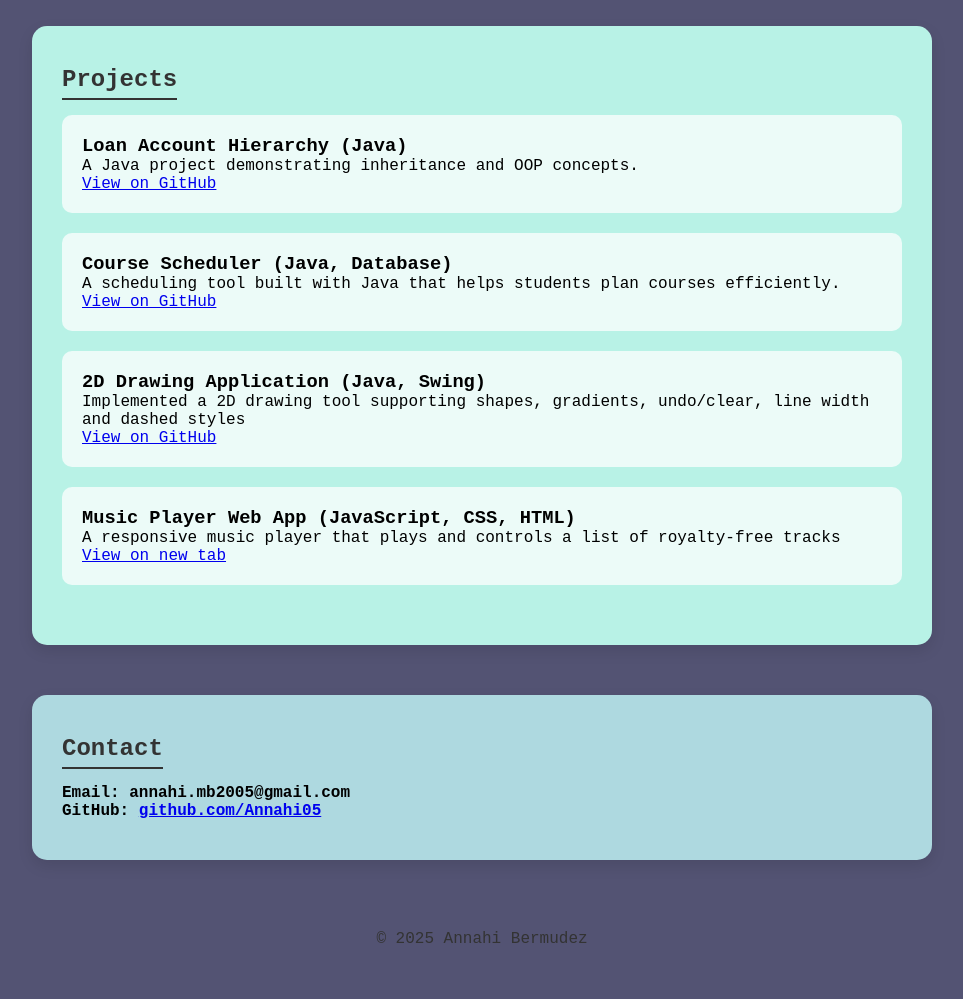
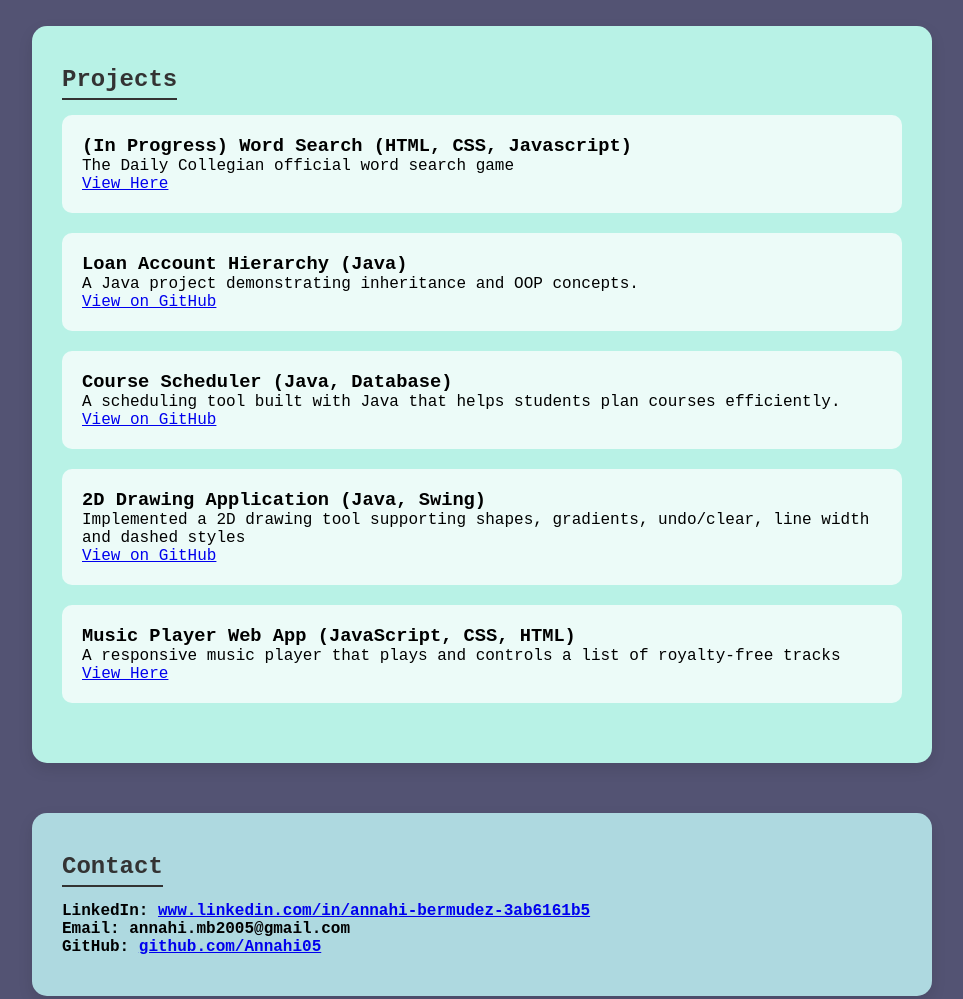
Before and after one commit to Annahi05/Portfolio-Site, a plain HTML site: page index.html in a window 1280 px wide. Shown: the part 460-1459 px from the top of the page, without its empty margins (158-1121 px from the left). Drawn offline with Linux system fonts and the light colour scheme.

Commit message:
Update portfolio with new projects and contact info

```diff
--- a/index.html
+++ b/index.html
@@ -31,6 +31,11 @@
         <section id="projects">
             <h2>Projects</h2>
             <div class="project">
+                <h3>(In Progress) Word Search (HTML, CSS, Javascript)</h3>
+                <p>The Daily Collegian official word search game</p>
+                <a href="file:///C:/Users/HP/OneDrive%20-%20The%20Pennsylvania%20State%20University/Desktop/Word%20search/ws.html" target="blank">View Here</a>
+            </div>
+            <div class="project">
                 <h3>Loan Account Hierarchy (Java)</h3>
                 <p>A Java project demonstrating inheritance and OOP concepts.</p>
                 <a href="https://github.com/Annahi05/loan-account-hierarchy" target="blank">View on GitHub</a>
@@ -48,13 +53,14 @@
             <div class="project">
                 <h3>Music Player Web App (JavaScript, CSS, HTML)</h3>
                 <p>A responsive music player that plays and controls a list of royalty-free tracks</p>
-                <a href="https://annahi05.github.io/Music-Player/" target="blank">View on new tab</a>
+                <a href="https://annahi05.github.io/Music-Player/" target="blank">View Here</a>
 
             </div>
         </section>
 
         <section id="contact">
             <h2>Contact</h2>
+            <p>LinkedIn: <a href="#">www.linkedin.com/in/annahi-bermudez-3ab6161b5</a></p>
             <p>Email: annahi.mb2005@gmail.com</p>
             <p>GitHub: <a href="#">github.com/Annahi05</a></p>
         </section>
@@ -67,3 +73,8 @@
     <script src="script.js"></script>
 </body>
 </html>
+
+    <script src="script.js"></script>
+</body>
+
+</html>
```
